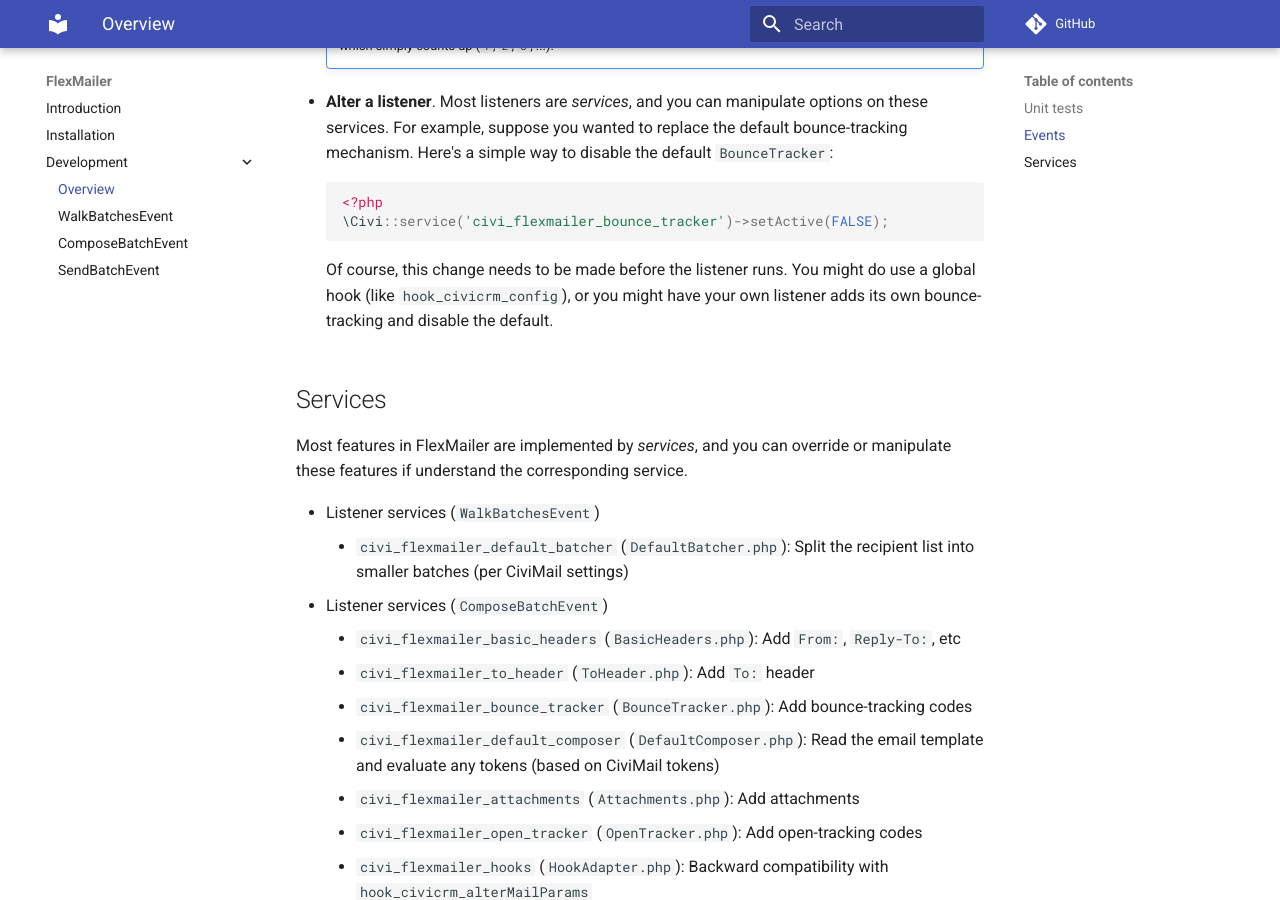
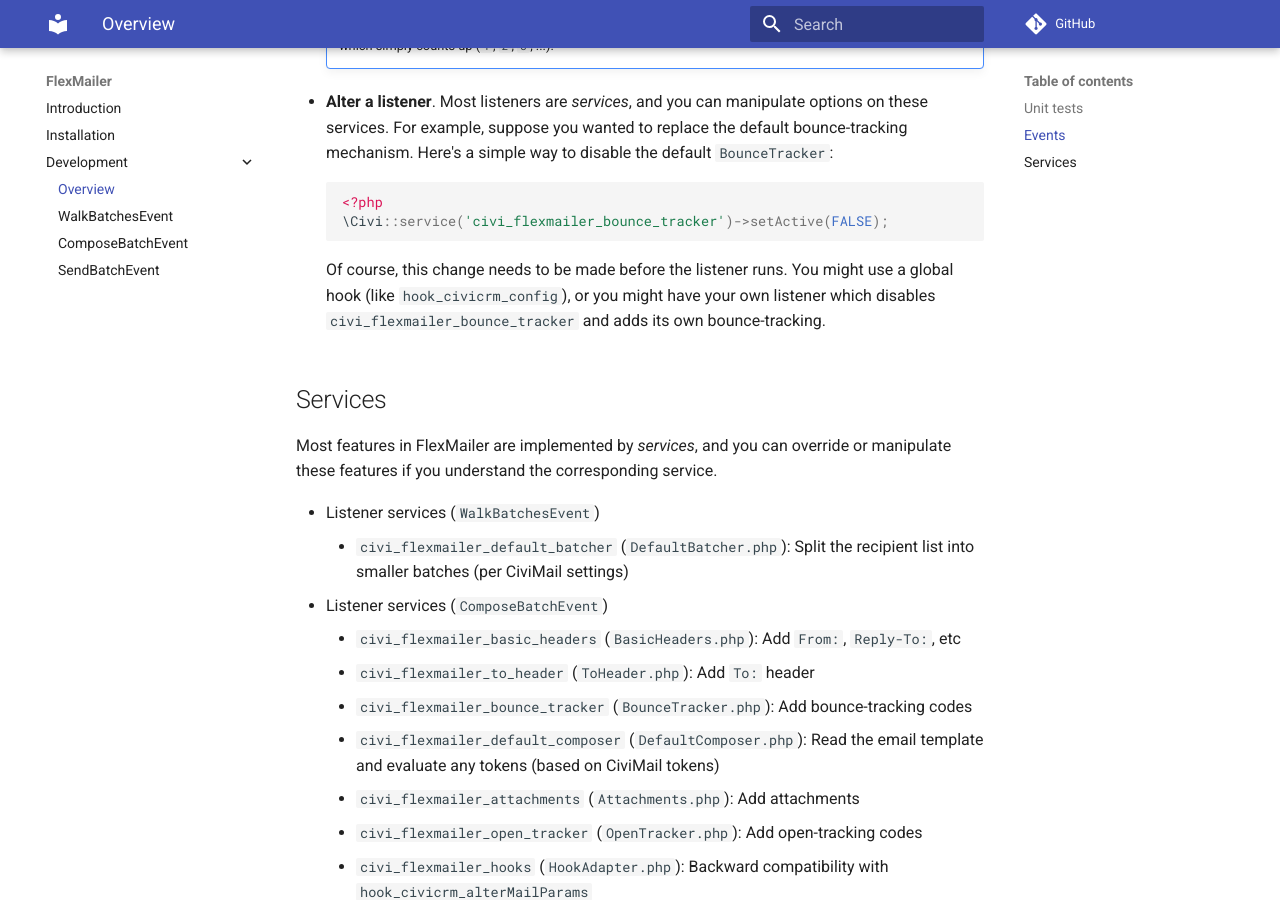
Before and after one commit to civicrm/org.civicrm.flexmailer, an MkDocs documentation site: the page built from docs/develop/index.md, in a window 1280 px wide and 900 px high, scrolled down 1794 px. Built offline with MkDocs 1.6.1 and Material for MkDocs 9.7.7, drawn with Linux system fonts in a browser that asks for light colours; comment, search, counter and statistics services are not loaded; old or Windows-style settings are respelled for this version of MkDocs.

Commit message:
docs/develop - Minor grammatical tweaks

````diff
--- a/docs/develop/index.md
+++ b/docs/develop/index.md
@@ -80,13 +80,13 @@ There are a few tricks for manipulating the pipeline:
     \Civi::service('civi_flexmailer_bounce_tracker')->setActive(FALSE);
     ```
 
-    Of course, this change needs to be made before the listener runs. You might do use a global hook (like `hook_civicrm_config`), or you might
-    have your own listener adds its own bounce-tracking and disable the default.
+    Of course, this change needs to be made before the listener runs. You might use a global hook (like `hook_civicrm_config`), or you might
+    have your own listener which disables `civi_flexmailer_bounce_tracker` and adds its own bounce-tracking.
 
 
 ## Services
 
-Most features in FlexMailer are implemented by *services*, and you can override or manipulate these features if understand the corresponding service.
+Most features in FlexMailer are implemented by *services*, and you can override or manipulate these features if you understand the corresponding service.
 
 * Listener services (`WalkBatchesEvent`)
      * `civi_flexmailer_default_batcher` (`DefaultBatcher.php`): Split the recipient list into smaller batches (per CiviMail settings)
````
